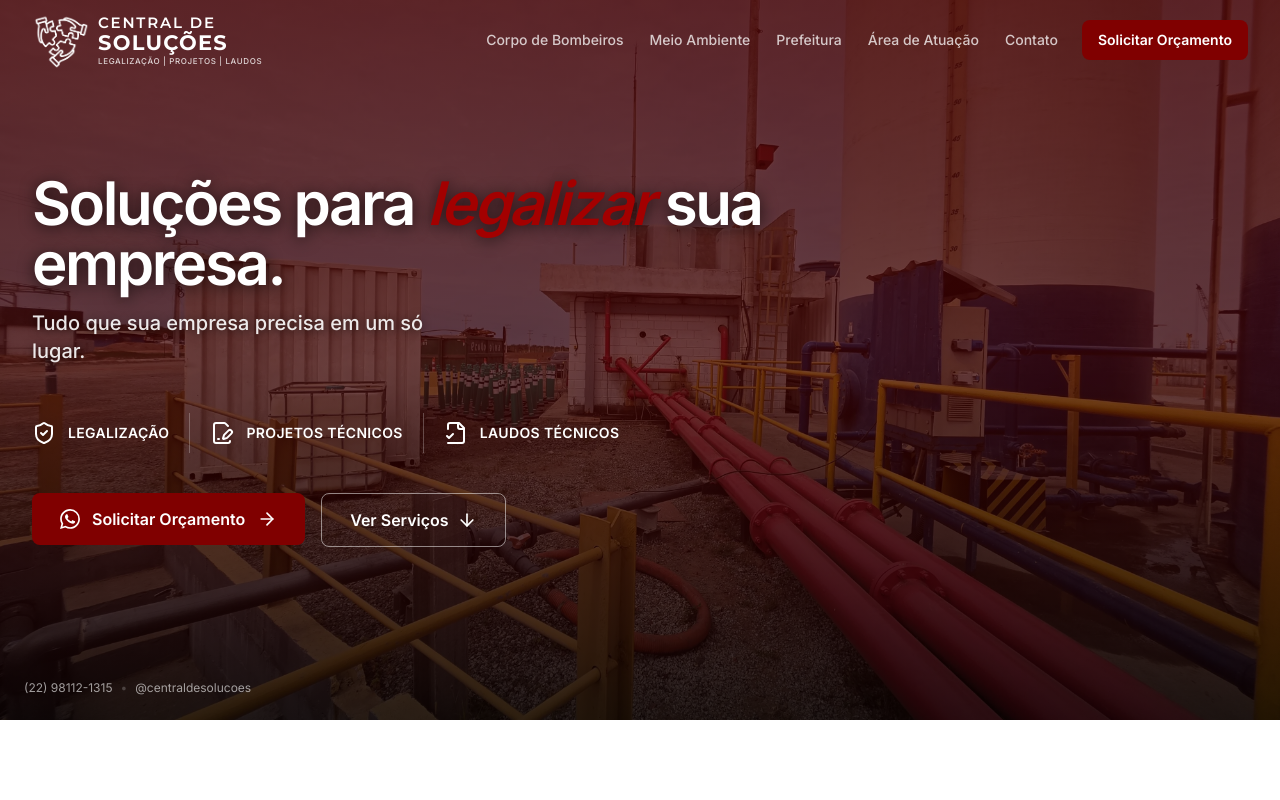
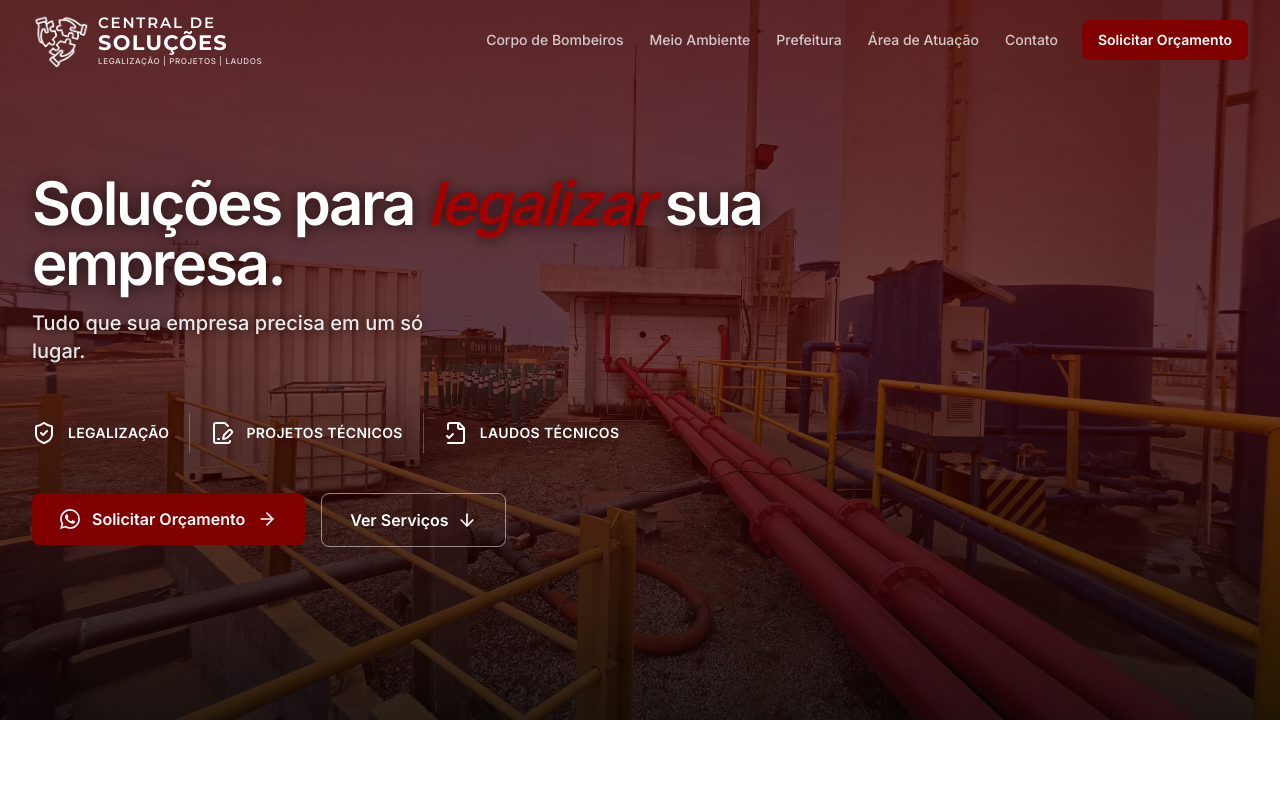
Before and after one commit to BarcelosMoises/Landing-Page-Central, a Next.js app: page / in a window 1280 px wide. Shown: the top 800 px of the page. Built offline with nearby package versions, Linux system fonts and the light colour scheme.

Commit message:
fix(home): remover telefone e instagram do rodapé da hero

```diff
--- a/app/(homepage)/page.tsx
+++ b/app/(homepage)/page.tsx
@@ -10,7 +10,7 @@ import { MapaAtuacao } from "@/components/MapaAtuacao";
 import { Glossario } from "@/components/Glossario";
 import { FormularioOrcamento } from "@/components/FormularioOrcamento";
 import { HeroCarrossel } from "@/components/HeroCarrossel";
-import { getServicosPorCategoria, getWhatsAppUrl, contato } from "@/data/servicos";
+import { getServicosPorCategoria, getWhatsAppUrl } from "@/data/servicos";
 
 export const metadata: Metadata = {
   title: "Central de Soluções | AVCB, SPDA, Laudos e Licenciamento RJ, SP, MG e ES",
@@ -104,9 +104,6 @@ export default function HomePage() {
               </div>
             </div>
           </div>
-          <div aria-label="Telefone de contato" className="absolute bottom-6 left-6 z-10 hidden items-center gap-2 lg:flex">
-            <a href={`tel:${contato.telefone.replace(/\D/g, "")}`} className="text-xs text-white/60 transition-colors duration-200 hover:text-white/90">{contato.telefone}</a><span className="text-xs text-white/20">•</span><a href={contato.instagramUrl} target="_blank" rel="noopener noreferrer" className="text-xs text-white/60 transition-colors duration-200 hover:text-white/90">{contato.instagram}</a>
-          </div>
         </section>
         <MetricasEmpresa />
         <TrustBar />
```
